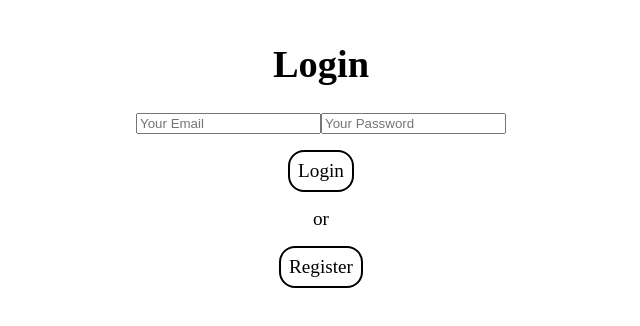
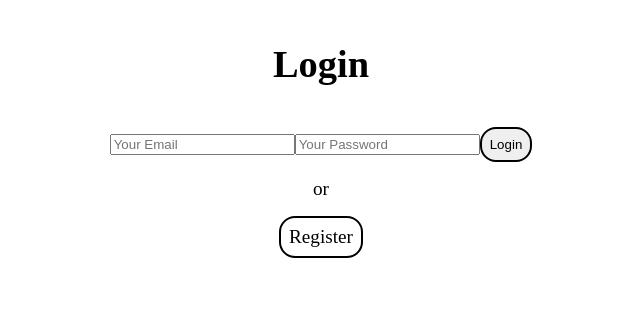
Before and after one commit to mohak300501/sparkproject, a React (Create React App) app in the folder client/: page /#/ in a window 1280 px wide. Shown: the top 326 px of the page, without its empty margins (319-959 px from the left). Built offline with nearby package versions, Linux system fonts and the light colour scheme.

Commit message:
integrate

```diff
--- a/client/src/components/login.js
+++ b/client/src/components/login.js
@@ -43,8 +43,8 @@ const Login = ({ updateUser }) => {
             <form>
                 <input type="text" name="email" value={user.email} onChange={handleChange} placeholder="Your Email" required />
                 <input type="password" name="password" value={user.password} onChange={handleChange} placeholder="Your Password" required />
+                <input className="button" type="submit" value="Login" onClick={login} />
             </form>
-            <div className="button" onClick={login}>Login</div>
             <div>or</div>
             <div className="button" onClick={() => history.push("/register")}>Register</div>
         </div>
--- a/client/src/components/register.js
+++ b/client/src/components/register.js
@@ -52,8 +52,8 @@ const Register = () => {
                 <input type="text" name="email" value={user.email} placeholder="Your Email" onChange={handleChange} required />
                 <input type="password" name="password" value={user.password} placeholder="Set Password" onChange={handleChange} required />
                 <input type="password" name="reEnterPassword" value={user.reEnterPassword} placeholder="Re-enter Password" onChange={handleChange} required />
+                <input className="button" type="submit" value="Register" onClick={register} />
             </form>
-            <div className="button" onClick={register} >Register</div>
             <div>or</div>
             <div className="button" onClick={() => history.push("/login")}>Login</div>
         </div>
```
